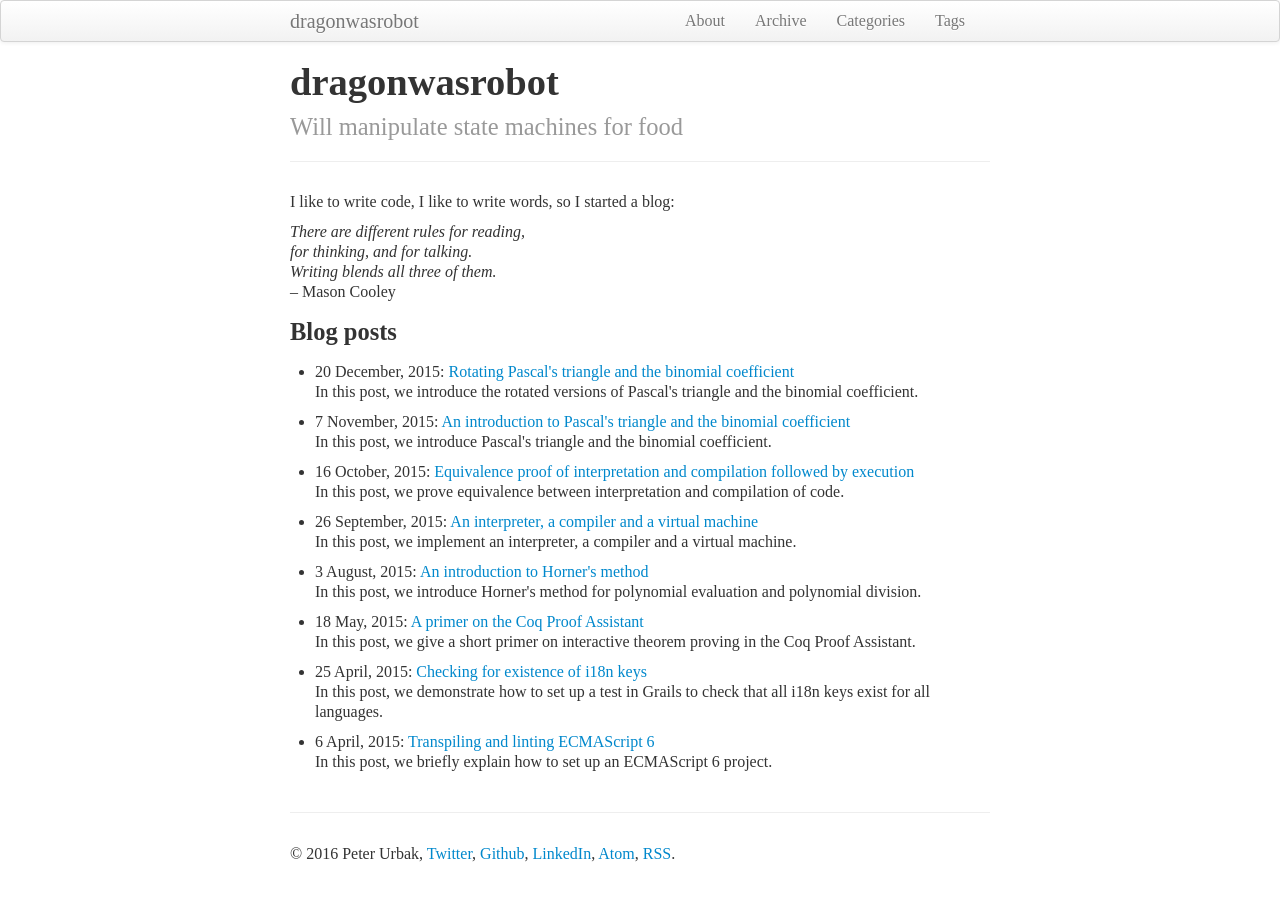
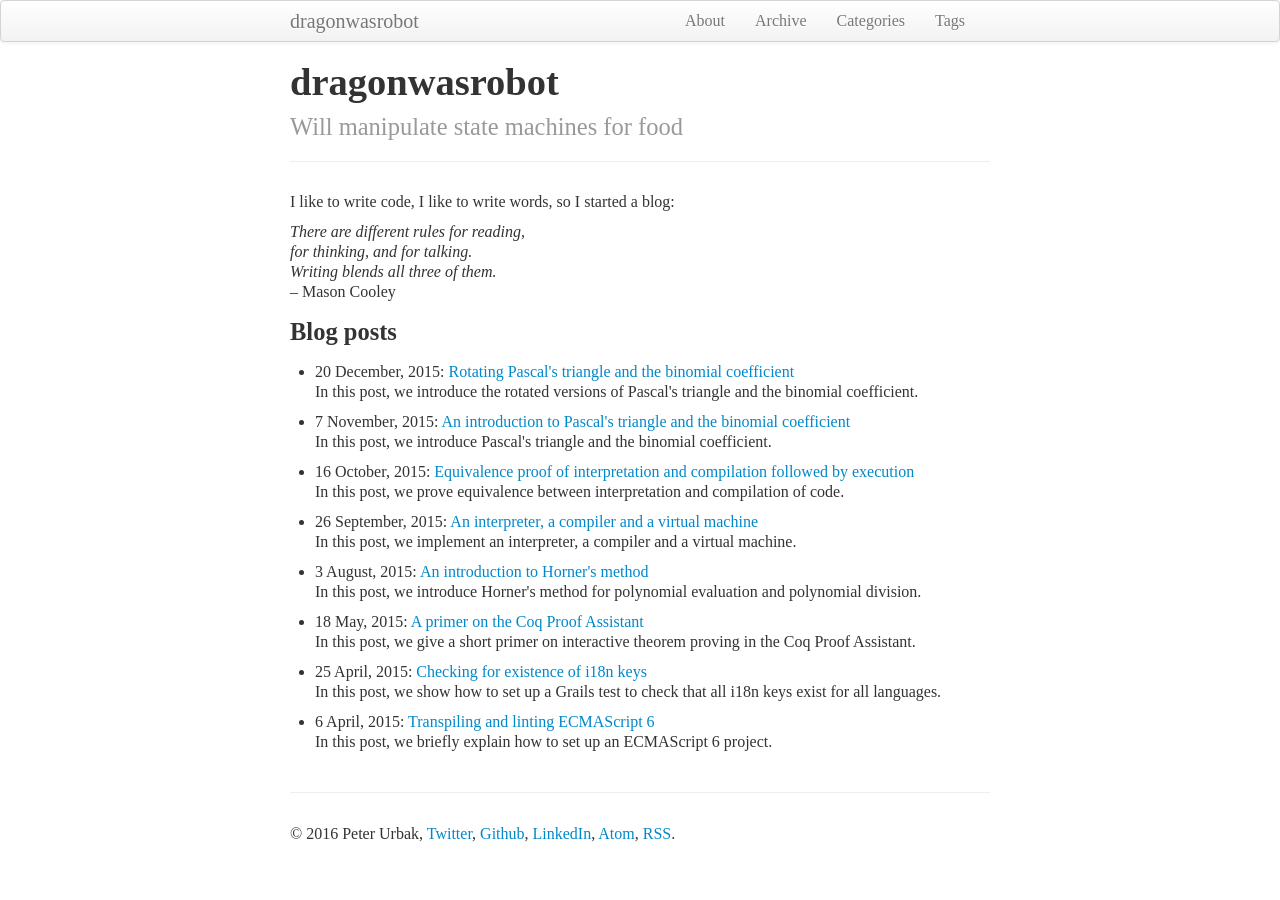
Before and after one commit to dragonwasrobot/dragonwasrobot.github.io, a Jekyll site: the page built from index.md, in a window 1280 px wide. Built offline with Jekyll 4.4.1, drawn with Linux system fonts in a browser that asks for light colours; some web fonts are replaced.

Commit message:
Some more tag line tweaking

```diff
--- a/_posts/2015-04-25-checking-for-existence-of-i18n-keys.md
+++ b/_posts/2015-04-25-checking-for-existence-of-i18n-keys.md
@@ -2,7 +2,7 @@
 layout: post
 title: "Checking for existence of i18n keys"
 category: programming
-description: "In this post, we demonstrate how to set up a test in Grails to check that all i18n keys exist for all languages."
+description: "In this post, we show how to set up a Grails test to check that all i18n keys exist for all languages."
 tags: [Groovy, Grails, Spock, i18n]
 ---
 
```
